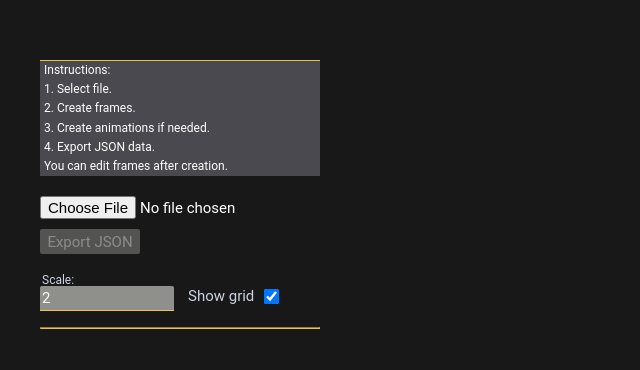
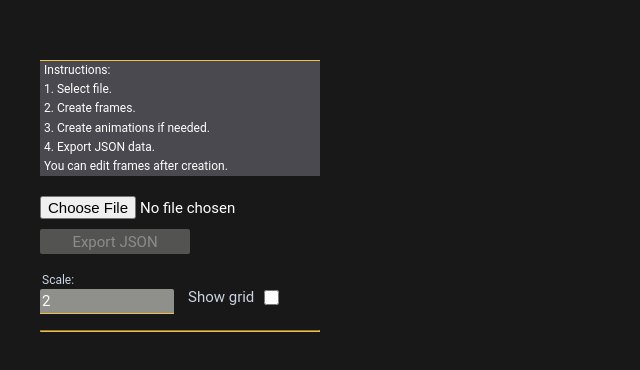
Before and after one commit to iozheg/json-animation-data, a Vue app: page / in a window 1280 px wide. Shown: the top 370 px of the page, without its empty margins (0-640 px from the left). Built offline with nearby package versions, Linux system fonts and the light colour scheme.

Commit message:
fix: update some styles

```diff
--- a/src/App.vue
+++ b/src/App.vue
@@ -35,7 +35,7 @@ const state = reactive<IState>({
   image: null,
   fileName: "",
   scale: 2,
-  showGrid: true,
+  showGrid: false,
   controlView: ControlView.NONE,
   errorMsg: "",
   tempFrames: [],
@@ -302,6 +302,8 @@ function showListTab(listType: ListType) {
 }
 
 .image-wrapper {
+  height: 90vh;
+  overflow: auto;
   padding-top: 30px;
 }
 
--- a/src/assets/main.css
+++ b/src/assets/main.css
@@ -3,7 +3,7 @@
 #app {
   display: flex;
   margin: 0 auto;
-  padding: 2rem;
+  padding: 2rem 0 2rem 2rem;
 
   font-weight: normal;
 }
--- a/src/components/GeneralControls.vue
+++ b/src/components/GeneralControls.vue
@@ -89,6 +89,7 @@ function exportJson() {
   }
 
   .general-controls .export-btn {
+    width: 150px;
     margin: 10px 0;
   }
 
--- a/src/components/InputControl.vue
+++ b/src/components/InputControl.vue
@@ -25,6 +25,7 @@ defineEmits(["update:modelValue"]);
 
   .input-control label {
     padding-left: 2px;
+    padding-bottom: 3px;
     color: var(--text-gray);
   }
 </style>
```
